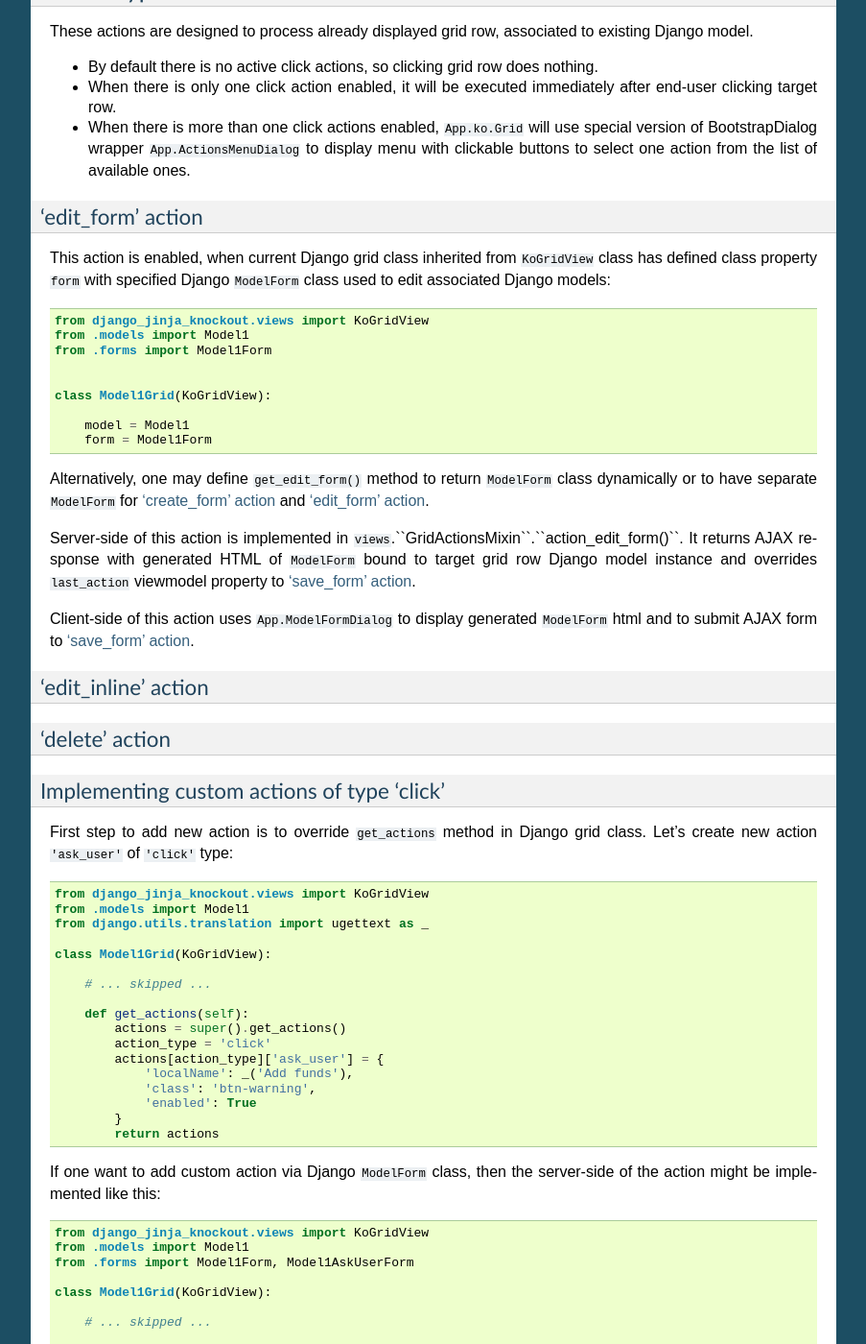
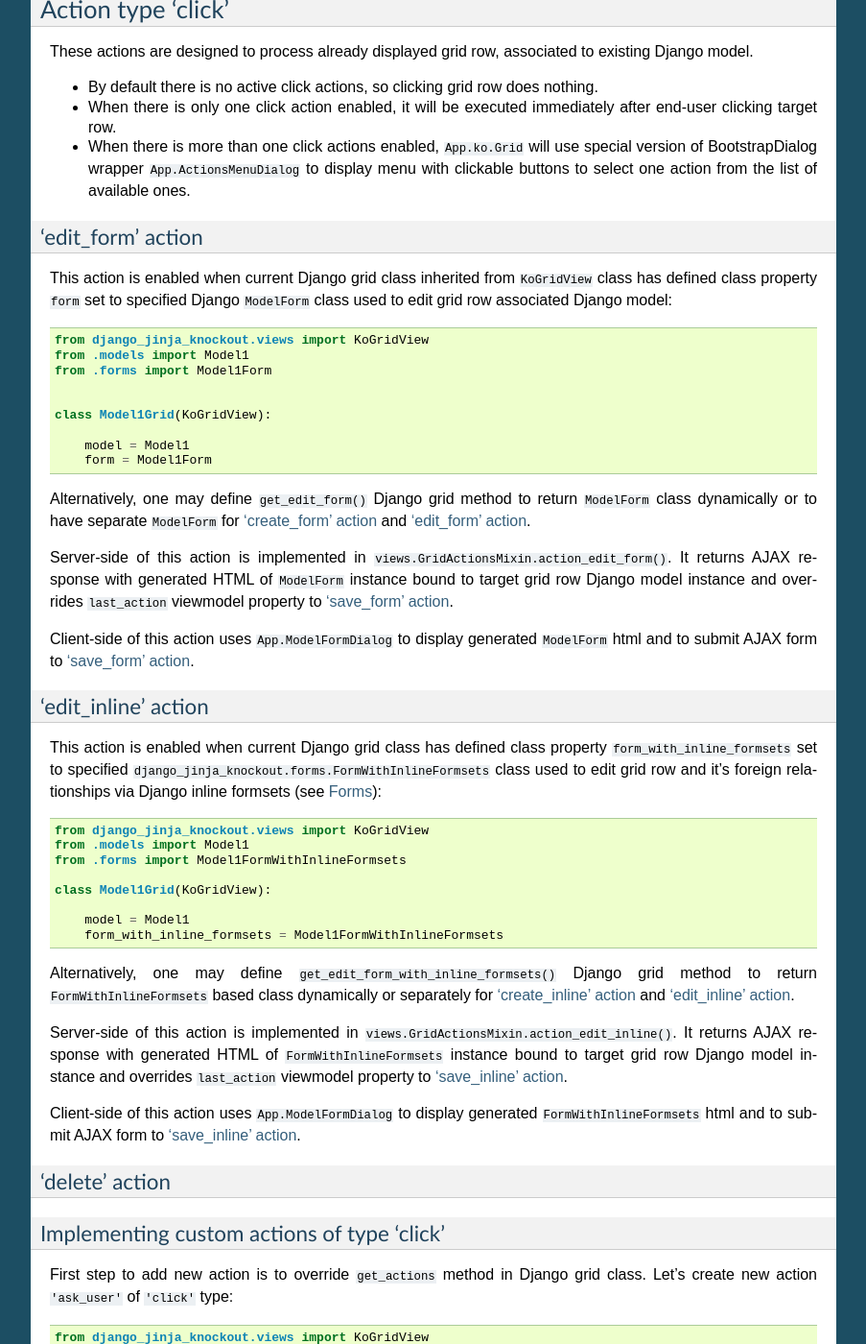
Before and after one commit to Dmitri-Sintsov/django-jinja-knockout, a Sphinx documentation site: the page built from docs/grids.rst, in a window 1280 px wide and 1400 px high, scrolled down 24496 px. Shown: the whole window at 96% size, without its empty margins (198-1101 px from the left). Built offline with Sphinx 7.4.7, drawn with Linux system fonts in a browser that asks for light colours; some of the changed text lies outside the part shown.

Commit message:
'FormWithInlineFormsets class' section in forms.rst. 'edit_form' action section in grids.rst.

```diff
--- a/docs/grids.rst
+++ b/docs/grids.rst
@@ -1288,7 +1288,8 @@ Alternatively, one may define factory methods, which allows to bind different ``
         def get_edit_form_with_inline_formsets(self):
             return Model1EditFormWithInlineFormsets
 
-These methods should return classes derived from ``forms.FormWithInlineFormsets`` built-in class (see :doc:`forms`).
+These methods should return classes derived from ``django_jinja_knockout.forms.FormWithInlineFormsets``
+class (see :doc:`forms`).
 
 'delete_confirmed' action
 ~~~~~~~~~~~~~~~~~~~~~~~~~
@@ -1428,8 +1429,8 @@ These actions are designed to process already displayed grid row, associated to
 
 'edit_form' action
 ~~~~~~~~~~~~~~~~~~
-This action is enabled, when current Django grid class inherited from ``KoGridView`` class has defined class property
-``form`` with specified Django ``ModelForm`` class used to edit associated Django models::
+This action is enabled when current Django grid class inherited from ``KoGridView`` class has defined class property
+``form`` set to specified Django ``ModelForm`` class used to edit grid row associated Django model::
 
     from django_jinja_knockout.views import KoGridView
     from .models import Model1
@@ -1441,11 +1442,11 @@ This action is enabled, when current Django grid class inherited from ``KoGridVi
         model = Model1
         form = Model1Form
 
-Alternatively, one may define ``get_edit_form()`` method to return ``ModelForm`` class dynamically or to have separate
-``ModelForm`` for `'create_form' action`_ and `'edit_form' action`_.
-
-Server-side of this action is implemented in ``views``.``GridActionsMixin``.``action_edit_form()``. It returns AJAX
-response with generated HTML of ``ModelForm`` bound to target grid row Django model instance and overrides
+Alternatively, one may define ``get_edit_form()`` Django grid method to return ``ModelForm`` class dynamically or to
+have separate ``ModelForm`` for `'create_form' action`_ and `'edit_form' action`_.
+
+Server-side of this action is implemented in ``views.GridActionsMixin.action_edit_form()``. It returns AJAX
+response with generated HTML of ``ModelForm`` instance bound to target grid row Django model instance and overrides
 ``last_action`` viewmodel property to `'save_form' action`_.
 
 Client-side of this action uses ``App.ModelFormDialog`` to display generated ``ModelForm`` html and to submit AJAX form
@@ -1453,13 +1454,35 @@ to `'save_form' action`_.
 
 'edit_inline' action
 ~~~~~~~~~~~~~~~~~~~~
+This action is enabled when current Django grid class has defined class property ``form_with_inline_formsets`` set to
+specified ``django_jinja_knockout.forms.FormWithInlineFormsets`` class used to edit grid row and it's foreign
+relationships via Django inline formsets (see :doc:`forms`)::
+
+    from django_jinja_knockout.views import KoGridView
+    from .models import Model1
+    from .forms import Model1FormWithInlineFormsets
+
+    class Model1Grid(KoGridView):
+
+        model = Model1
+        form_with_inline_formsets = Model1FormWithInlineFormsets
+
+Alternatively, one may define ``get_edit_form_with_inline_formsets()`` Django grid method to return
+``FormWithInlineFormsets`` based class dynamically or separately for `'create_inline' action`_ and
+`'edit_inline' action`_.
+
+Server-side of this action is implemented in ``views.GridActionsMixin.action_edit_inline()``. It returns AJAX
+response with generated HTML of ``FormWithInlineFormsets`` instance bound to target grid row Django model instance and
+overrides ``last_action`` viewmodel property to `'save_inline' action`_.
+
+Client-side of this action uses ``App.ModelFormDialog`` to display generated ``FormWithInlineFormsets`` html and to
+submit AJAX form to `'save_inline' action`_.
 
 'delete' action
 ~~~~~~~~~~~~~~~
 
 Implementing custom actions of type 'click'
 ~~~~~~~~~~~~~~~~~~~~~~~~~~~~~~~~~~~~~~~~~~~
-
 First step to add new action is to override ``get_actions`` method in Django grid class. Let's create new action
 ``'ask_user'`` of ``'click'`` type::
 
@@ -1481,8 +1504,8 @@ First step to add new action is to override ``get_actions`` method in Django gri
             }
             return actions
 
-If one want to add custom action via Django ``ModelForm`` class, then the server-side of the action might be implemented
-like this::
+If one wants to add custom action via Django ``ModelForm`` class, then the server-side of the action might be
+implemented like this::
 
     from django_jinja_knockout.views import KoGridView
     from .models import Model1
```
Also changed, not shown: docs/forms.rst (+6 -2 lines).
